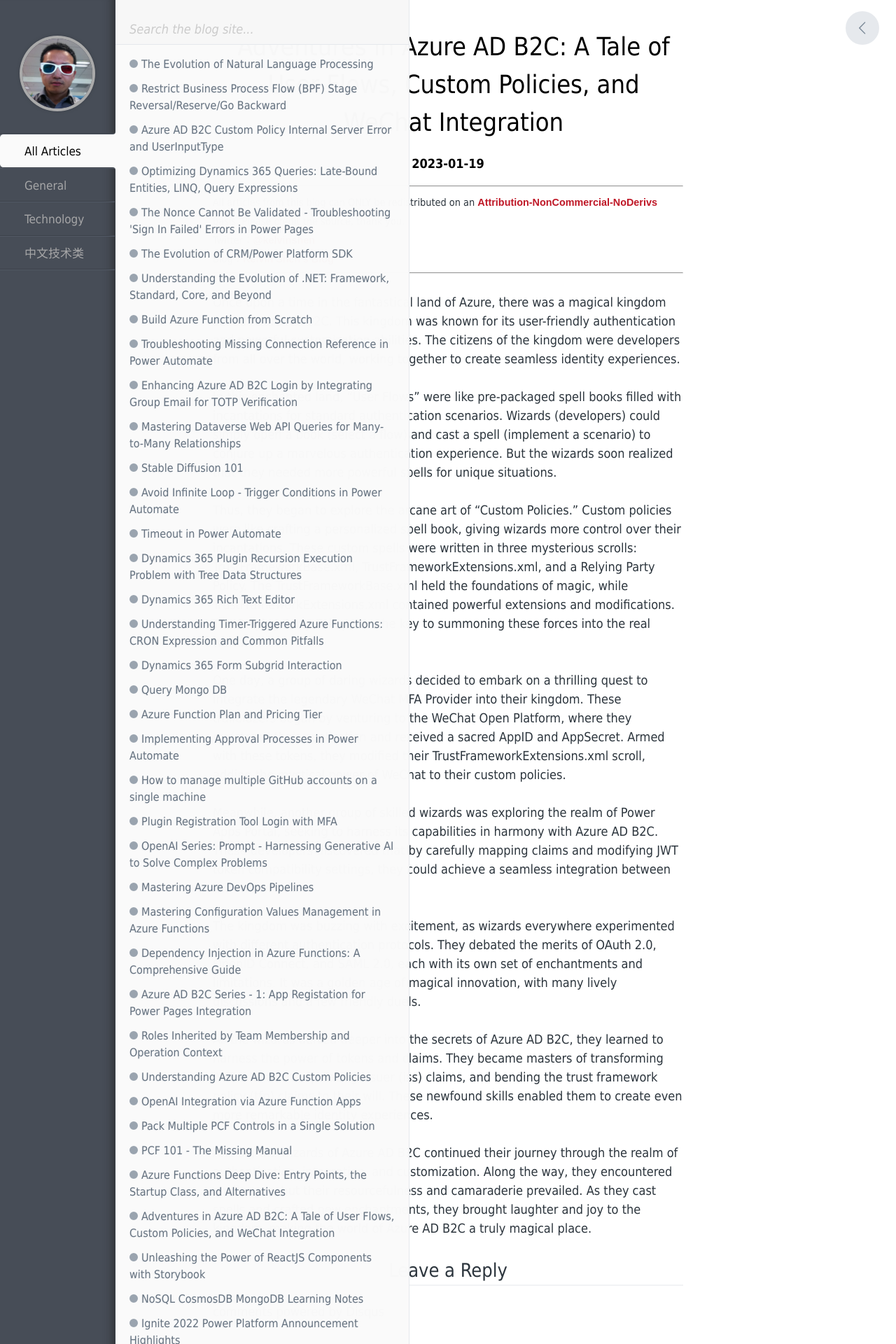
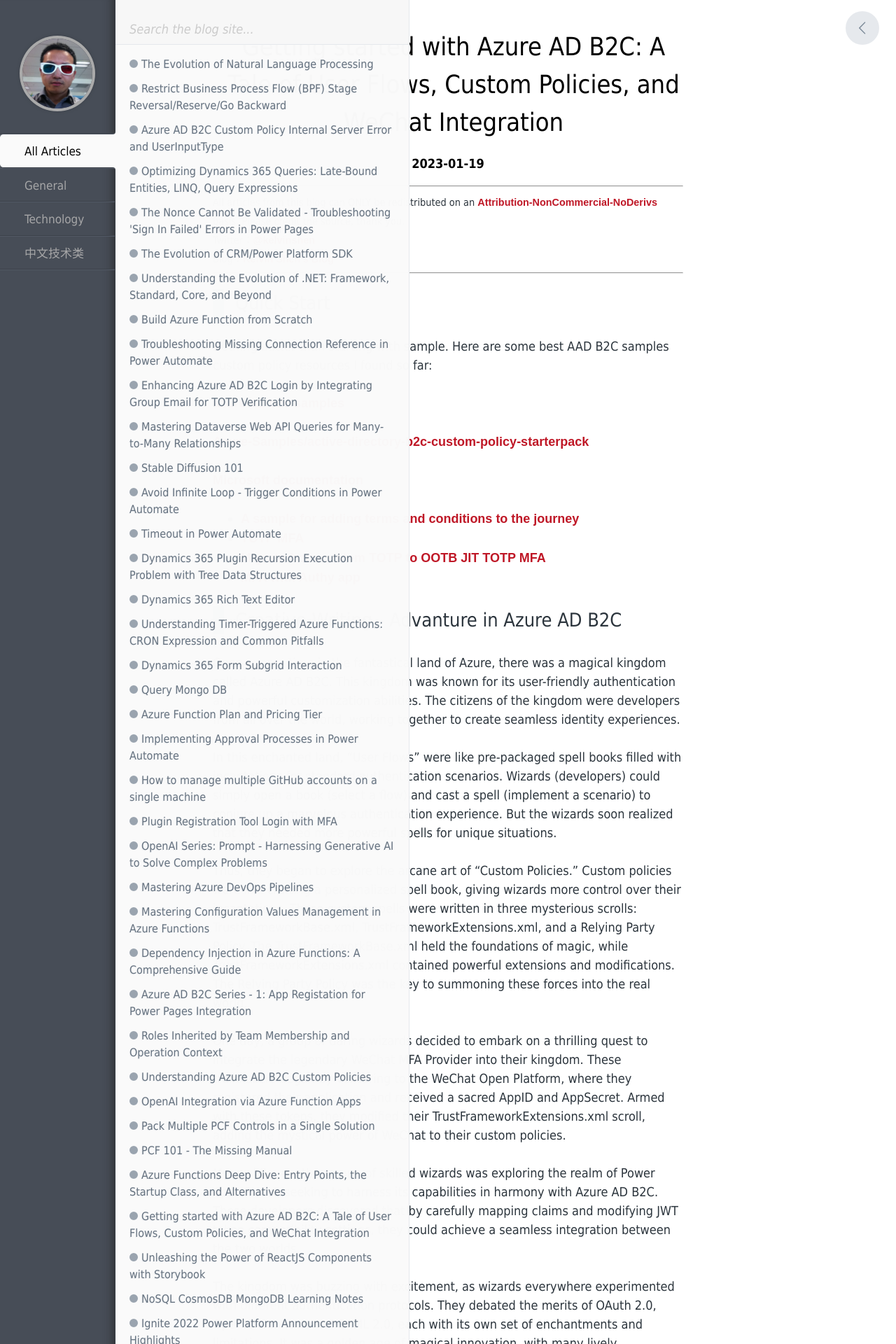
Before and after one commit to nzkelvin/nzkelvin.github.io, a Jekyll site: the page built from _posts/2023-01-19-getting-started-with-azure-ad-b2c.markdown, in a window 1280 px wide. Shown: the top 1920 px of the page at 70% size. Built offline with Jekyll 4.4.1, drawn with Linux system fonts in a browser that asks for light colours; comment, search, counter and statistics services are not loaded.

Commit message:
getting started with AAD B2C

```diff
--- a/_posts/2023-01-19-adventure-in-azure-ad-b2c.markdown
+++ b/_posts/2023-01-19-getting-started-with-azure-ad-b2c.markdown
@@ -1,16 +1,31 @@
 ---
 layout: post
 comments: true
-title:  "Adventures in Azure AD B2C: A Tale of User Flows, Custom Policies, and WeChat Integration"
+title:  "Getting started with Azure AD B2C: A Tale of User Flows, Custom Policies, and WeChat Integration"
 date:   2023-01-19 08:00:00 +0800
 categories: Technology
 tags: [Azure, Azure AD B2C, OAuth, OpenID, Power Pages, Twitter, Facebook, LinkedIn]
 sharing:
-    twitter: "Adventures in Azure AD B2C: A Tale of User Flows, Custom Policies, and WeChat Integration"
-    facebook: "Adventures in Azure AD B2C: A Tale of User Flows, Custom Policies, and WeChat Integration"
-    linkedin: "Adventures in Azure AD B2C: A Tale of User Flows, Custom Policies, and WeChat Integration"
+    twitter: "Getting started with Azure AD B2C: A Tale of User Flows, Custom Policies, and WeChat Integration"
+    facebook: "Getting started with Azure AD B2C: A Tale of User Flows, Custom Policies, and WeChat Integration"
+    linkedin: "Getting started with Azure AD B2C: A Tale of User Flows, Custom Policies, and WeChat Integration"
 ---
 
+## Quick Start
+Nothing better than starting with sample. Here are some best AAD B2C samples custom policy resources I found so far:
+
+[azure-ad-b2c samples](https://github.com/azure-ad-b2c/samples)
+
+[Azure-Samples/active-directory-b2c-custom-policy-starterpack](https://github.com/Azure-Samples/active-directory-b2c-custom-policy-starterpack)
+
+[Microsoft documentation](https://learn.microsoft.com/en-us/azure/active-directory-b2c/)
+
+- [A sample for adding terms and conditions to the journey](https://github.com/azure-ad-b2c/samples/tree/master/policies/sign-in-sign-up-versioned-tou)
+- [TOTP MFA](https://github.com/azure-ad-b2c/samples/blob/master/policies/totp/readme.md)
+- [Migrate from custom TOTP to OOTB JIT TOTP MFA](https://github.com/azure-ad-b2c/samples/tree/master/policies/totp#just-in-time-totp-migration)
+- [MFA with Authy app](https://github.com/azure-ad-b2c/samples/blob/master/policies/custom-mfa-authy-app/policy/TrustFrameworkExtensions.xml)
+
+## Creative Writing - Advanture in Azure AD B2C
 Once upon a time in the fantastical land of Azure, there was a magical kingdom called Azure AD B2C. This kingdom was known for its user-friendly authentication and powerful customization abilities. The citizens of the kingdom were developers from all over the world, working together to create seamless identity experiences.
 
 In this enchanted land, "User Flows" were like pre-packaged spell books filled with incantations for standard authentication scenarios. Wizards (developers) could simply open a book (select a flow) and cast a spell (implement a scenario) to conjure up a marvelous authentication experience. But the wizards soon realized that they needed more powerful spells for unique situations.
```
